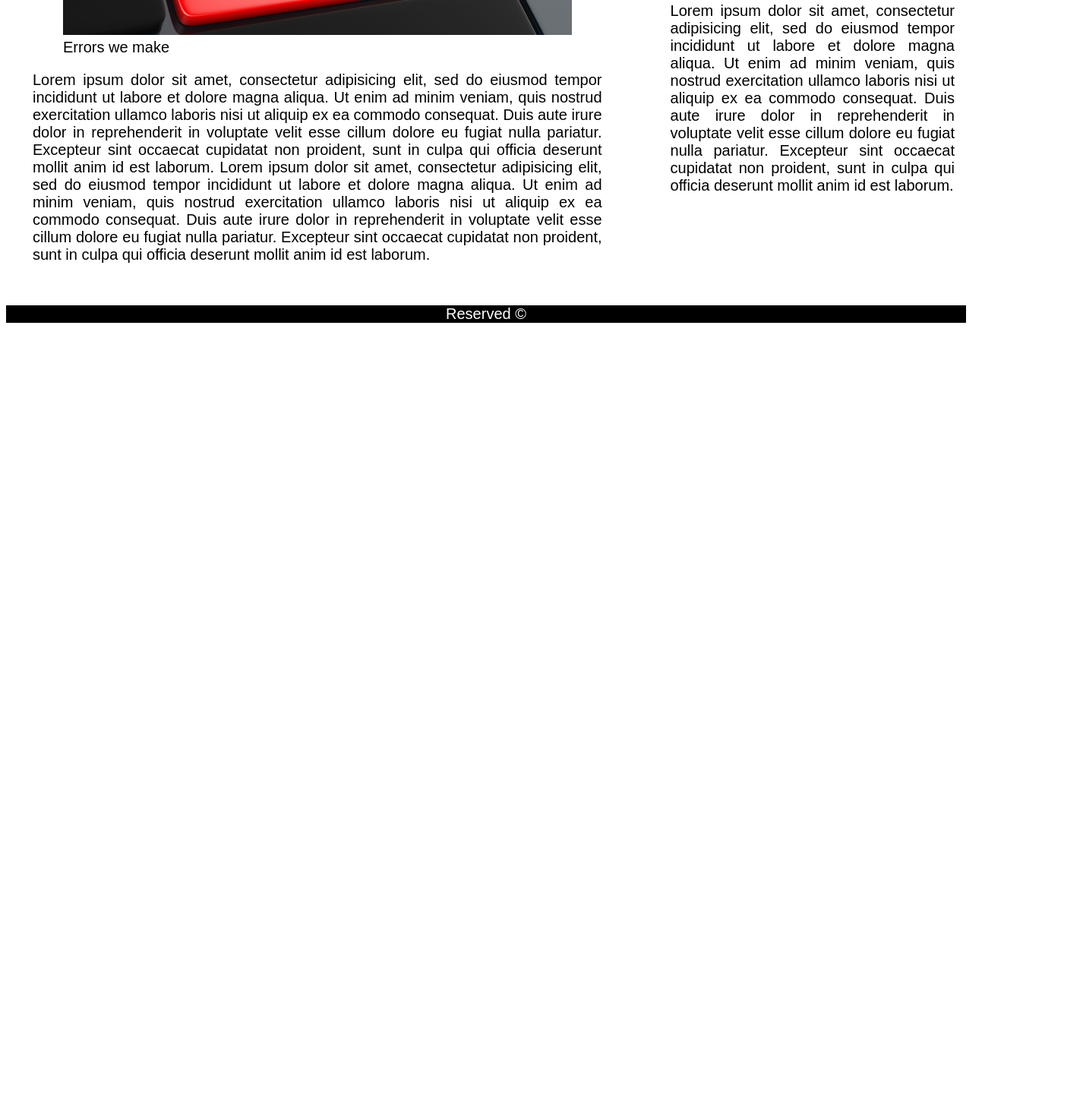
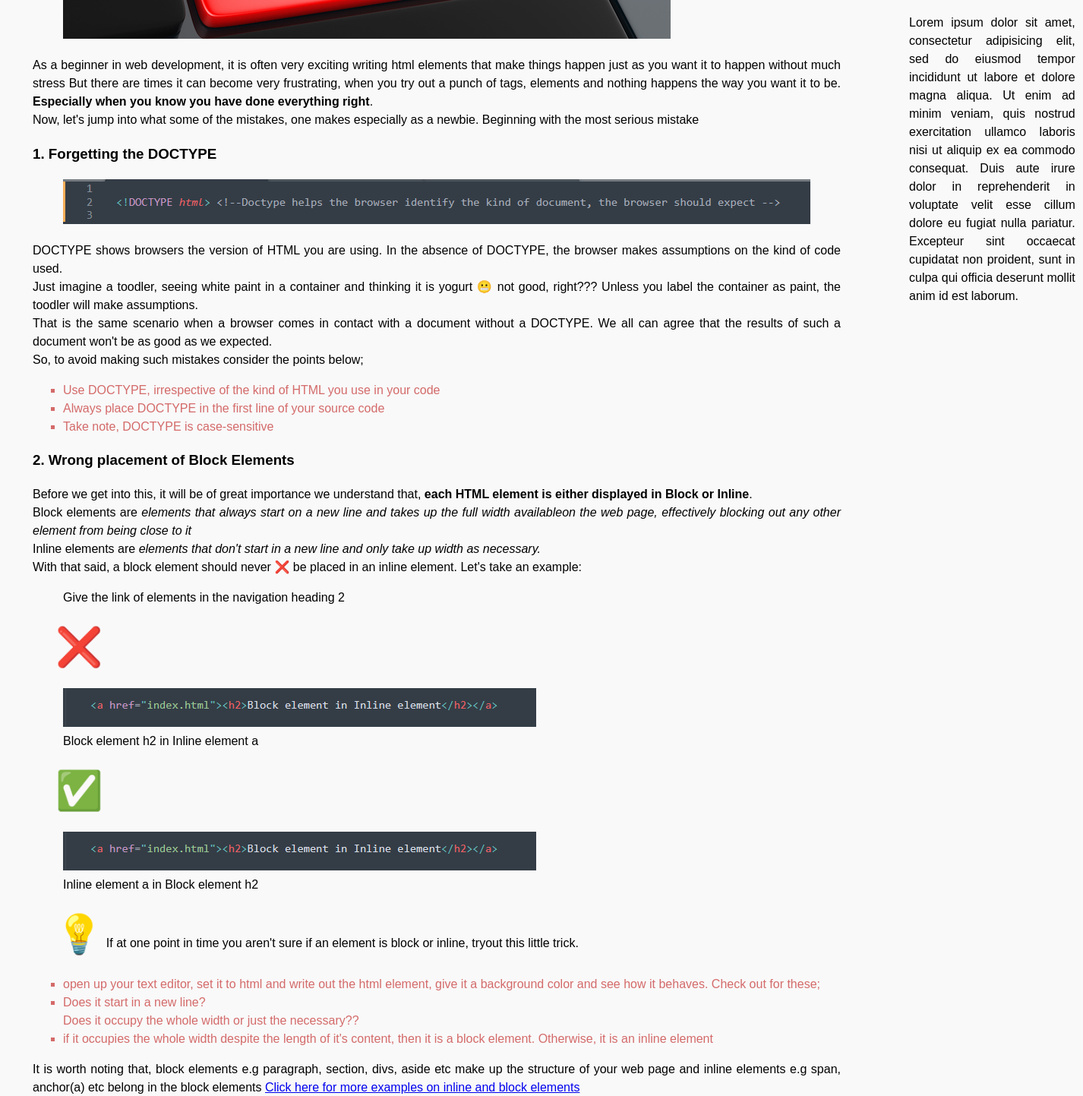
Before and after one commit to ringnyu/web-development, a plain HTML site: page project 2 - blog/index.html in a window 1280 px wide. Shown: the part 792-2235 px from the top of the page at 76% size, 1426 px wide, since content can reach past the window. Before the commit the page ends 1237 px from the top, so only its background shows below. Drawn offline with Linux system fonts and the light colour scheme.

Commit message:
first 2 mistakes of html newbie developers completed

```diff
--- a/project 2 - blog/index.html
+++ b/project 2 - blog/index.html
@@ -1,4 +1,6 @@
-<!DOCTYPE html>
+
+<!DOCTYPE html> <!--Doctype helps the browser identify the kind of document, the browser should expect -->
+
 <html>
 <head>
 	<title>My first Blog</title>
@@ -20,22 +22,56 @@
 		<article>
 			<h1>10 common html mistakes made by beginners </h1>
 			<figure>
-				<img src="images/oops-Error-Keyboard.jpg" alt="Oops Keyboard" style="width: 100%">
-				<figcaption>Errors we make</figcaption>
+				<img src="images/oops-Error-Keyboard.jpg" alt="Oops Keyboard">
 			</figure>
-			<p> Lorem ipsum dolor sit amet, consectetur adipisicing elit, sed do eiusmod
-			tempor incididunt ut labore et dolore magna aliqua. Ut enim ad minim veniam,
-			quis nostrud exercitation ullamco laboris nisi ut aliquip ex ea commodo
-			consequat. Duis aute irure dolor in reprehenderit in voluptate velit esse
-			cillum dolore eu fugiat nulla pariatur. Excepteur sint occaecat cupidatat non
-			proident, sunt in culpa qui officia deserunt mollit anim id est laborum.
+			<p> As a beginner in web development, it is often very exciting writing html elements that make things happen just as you want it to happen without much stress But there are times it can become very frustrating, when you try out a punch of tags, elements and nothing happens the way you want it to be.
+			<strong>Especially when you know you have done everything right</strong>.<br>
 
-			Lorem ipsum dolor sit amet, consectetur adipisicing elit, sed do eiusmod
-			tempor incididunt ut labore et dolore magna aliqua. Ut enim ad minim veniam,
-			quis nostrud exercitation ullamco laboris nisi ut aliquip ex ea commodo
-			consequat. Duis aute irure dolor in reprehenderit in voluptate velit esse
-			cillum dolore eu fugiat nulla pariatur. Excepteur sint occaecat cupidatat non
-			proident, sunt in culpa qui officia deserunt mollit anim id est laborum.
+			Now, let's jump into what some of the mistakes, one makes especially as a newbie. Beginning with the most serious mistake <br>
+			</p>
+
+			<h3>1. Forgetting the DOCTYPE</h3>
+			<p>
+				<figure> <img src="images/doctype-declaration.png"></figure>
+			DOCTYPE shows browsers the version of HTML you are using. In the absence of DOCTYPE, the browser makes assumptions on the kind of code used. <br>Just imagine a toodler, seeing white paint in a container and thinking it is yogurt &#128556; not good, right??? Unless you label the container as paint, the toodler will make assumptions.
+			<br>That is the same scenario when a browser comes in contact with a document without a DOCTYPE. We all can agree that the results of such a document won't be as good as we expected.<br>
+			So, to avoid making such mistakes consider the points below;
+
+			<ul>
+				<li>Use DOCTYPE, irrespective of the kind of HTML you use in your code</li>
+				<li>Always place DOCTYPE in the first line of your source code</li>
+				<li>Take note, DOCTYPE is case-sensitive</li>
+
+
+			</ul>
+			<h3>
+					2. Wrong placement of Block Elements
+			</h3>
+			Before we get into this, it will be of great importance we understand that, <strong>each HTML element is either displayed in Block or Inline</strong>. <br>
+			Block elements are <em> elements that always start on a new line and takes up the full width availableon the web page, effectively blocking out any other element from being close to it</em> <br>
+			Inline elements are <em> elements that don't start in a new line and only take up width as necessary. </em> <br>
+			With that said, a block element should never &#10060; be placed in an inline element. Let's take an example:
+			<blockquote>Give the link of elements in the navigation heading 2</blockquote>
+			<span>&#10060;</span> <br>
+			<figure> <img src="images/Block-in-INline-elt.png"> <figcaption> Block element h2 in Inline element a </figcaption></figure>
+
+			<span>&#9989;</span>
+			<figure> <img src="images/Block-in-INline-elt.png"> <figcaption> Inline element a in Block element h2 </figcaption></figure>
+
+			<span>&#128161;</span> If at one point in time you aren't sure if an element is block or inline, tryout this little trick. <br>
+			<ul>
+				<li> open up your text editor, set it to html and write out the html element, give it a background color and see how it behaves. Check out for these;</li>
+
+				<li>
+				Does it start in a new line? <br>
+				Does it occupy the whole width or just the necessary??
+				</li>
+
+				<li>if it occupies the whole width despite the length of it's content, then it is a block element. Otherwise, it is an inline element</li>
+			</ul>
+
+			It is worth noting that, block elements e.g paragraph, section, divs, aside etc make up the structure of your web page and inline elements e.g span, anchor(a) etc belong in the block elements <a href="https://www.w3schools.com/htmL/html_blocks.asp"> Click here for more examples on inline and block elements</a>
+
 		</p>
 		</article>
 
@@ -52,6 +88,7 @@
 				cillum dolore eu fugiat nulla pariatur. Excepteur sint occaecat cupidatat non
 				proident, sunt in culpa qui officia deserunt mollit anim id est laborum.
 			</p>
+
 		</aside>
 
 	</div>
--- a/project 2 - blog/style.css
+++ b/project 2 - blog/style.css
@@ -2,7 +2,9 @@
 body{
 	font-family: 'Muli', sans-serif;
 	/*font-family: 'Brush Script MT', cursive;*/
-	font-size: 20px;
+	font-size: 16px;
+	line-height: 1.5;
+	background-color: #f9f9f9;
 
 }
 
@@ -56,6 +58,18 @@ li {
 	padding: 0 10px 10px 80px;
 
 }
+p > ul, li {
+	display: list-item;
+	list-style-type: square;
+	color:  #D46A6A;
+
+}
+
+span {
+	font-size: 50px;
+	padding-left: 30px;
+
+}
 
 footer {
 	background-color: #000;
```
Also changed, not shown: project 2 - blog/images/Block-in-Inline-elt.PNG (added), project 2 - blog/images/Inline-in-Block-elt.PNG (added), project 2 - blog/images/doctype-declaration.PNG (added).
